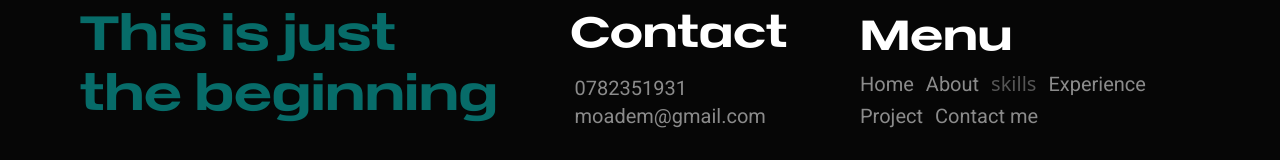
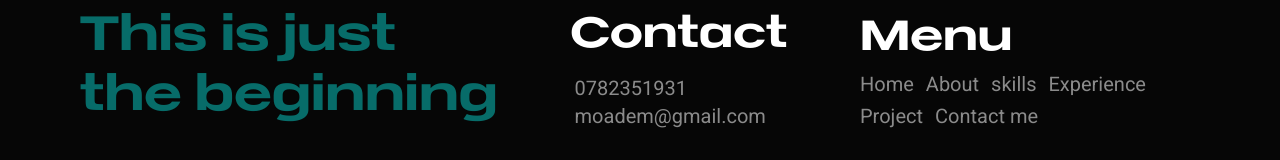
Before and after one commit to moadem-bdh/my-portfolio, a React (Vite) app: page / in a window 1280 px wide. Shown: the part 7304-7464 px from the top of the page. Built offline with nearby package versions, Linux system fonts and the light colour scheme.

Commit message:
changing a simple tailwind style

```diff
--- a/src/pages/FooterSection.tsx
+++ b/src/pages/FooterSection.tsx
@@ -39,7 +39,7 @@ return (
 
    <a href="#Home"> <li className=" cursor-pointer text-xl text-greyPtLight dark:text-greyPt font-roboto ">Home</li></a>
     <a href="#About">  <li className="cursor-pointer text-xl text-greyPtLight dark:text-greyPt font-roboto ">About</li></a>
-      <a href="#Skills"> <li className="cursor-pointer text-xl text-greyPtLight dark:text-greyPtfont-roboto ">skills</li></a>
+      <a href="#Skills"> <li className="cursor-pointer text-xl text-greyPtLight dark:text-greyPt font-roboto ">skills</li></a>
    <a href="#Experience"> <li className="cursor-pointer text-xl text-greyPtLight dark:text-greyPt font-roboto ">Experience</li></a>
       <a href="#Projects"><li className="cursor-pointer text-xl text-greyPtLight dark:text-greyPt font-roboto ">Project</li></a>
      <a href="#ContactMe"><li className="cursor-pointer text-xl text-greyPtLight dark:text-greyPt font-roboto ">Contact me</li></a>
```
